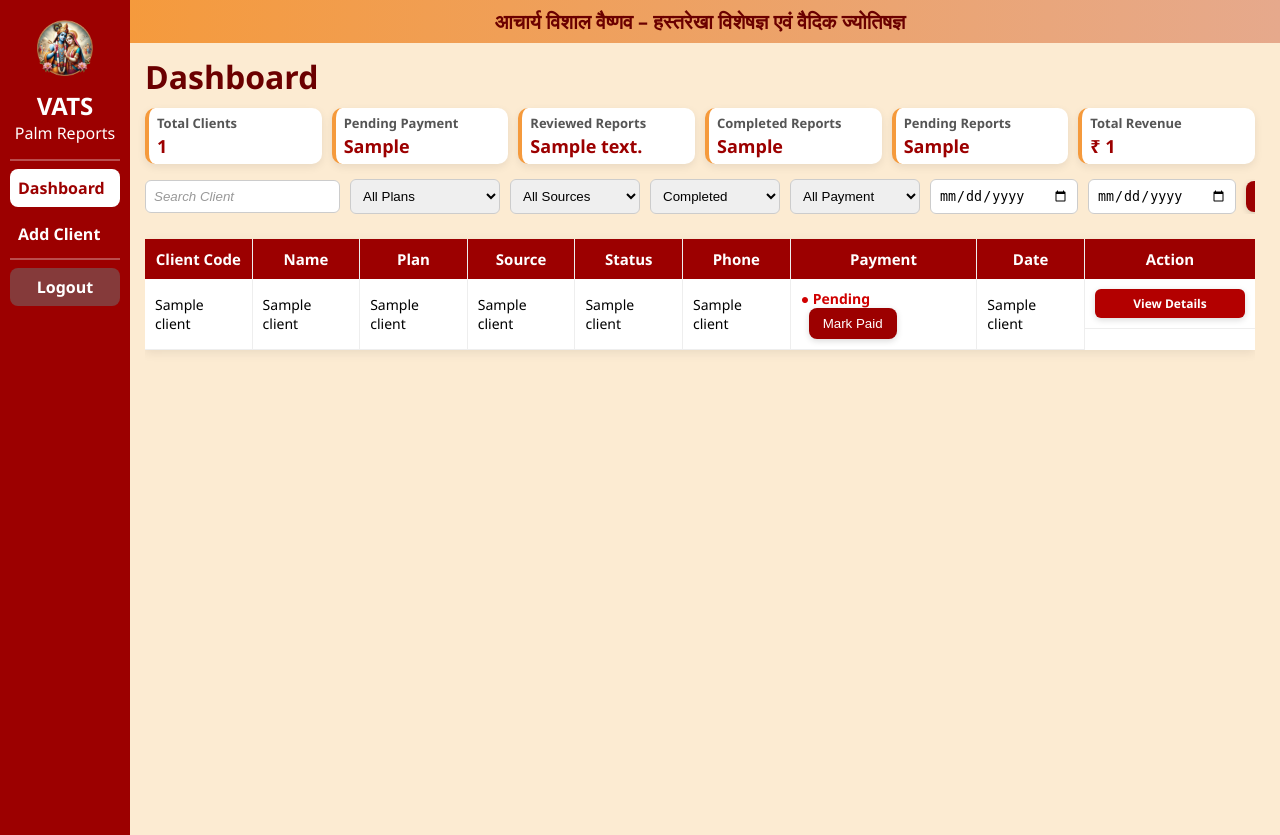
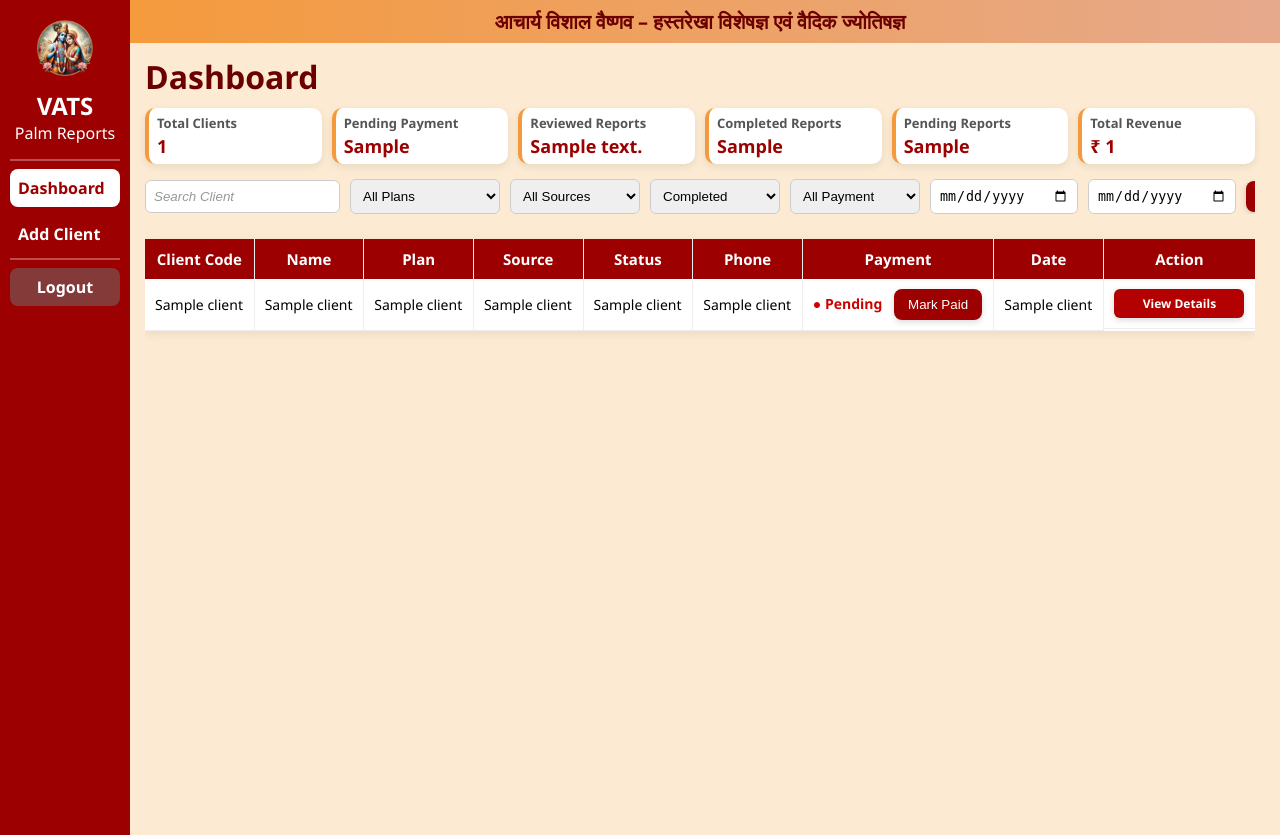
Before and after one commit to vishalvaishnavrk-ops/jyotish-backend, a FastAPI app: template templates/admin/dashboard.html in a window 1280 px wide. Shown: the top 835 px of the page. Run offline with FastAPI, Linux system fonts and the light colour scheme; the template is opened without the code that fills it: most values are stand-ins (such as "Sample title", 1, 10 or a date in 2020); parts of the project's set-up code (start-up, migrations or seed data) failed here and were passed over.

Commit message:
Update admin.css

```diff
--- a/static/css/admin.css
+++ b/static/css/admin.css
@@ -582,7 +582,7 @@ text-align: center;
     border-radius: 6px;
     font-size: 12px;
     font-weight: 600;
-    width: 130px;
+    width: 110px;
     white-space: nowrap;
 }
 
```
